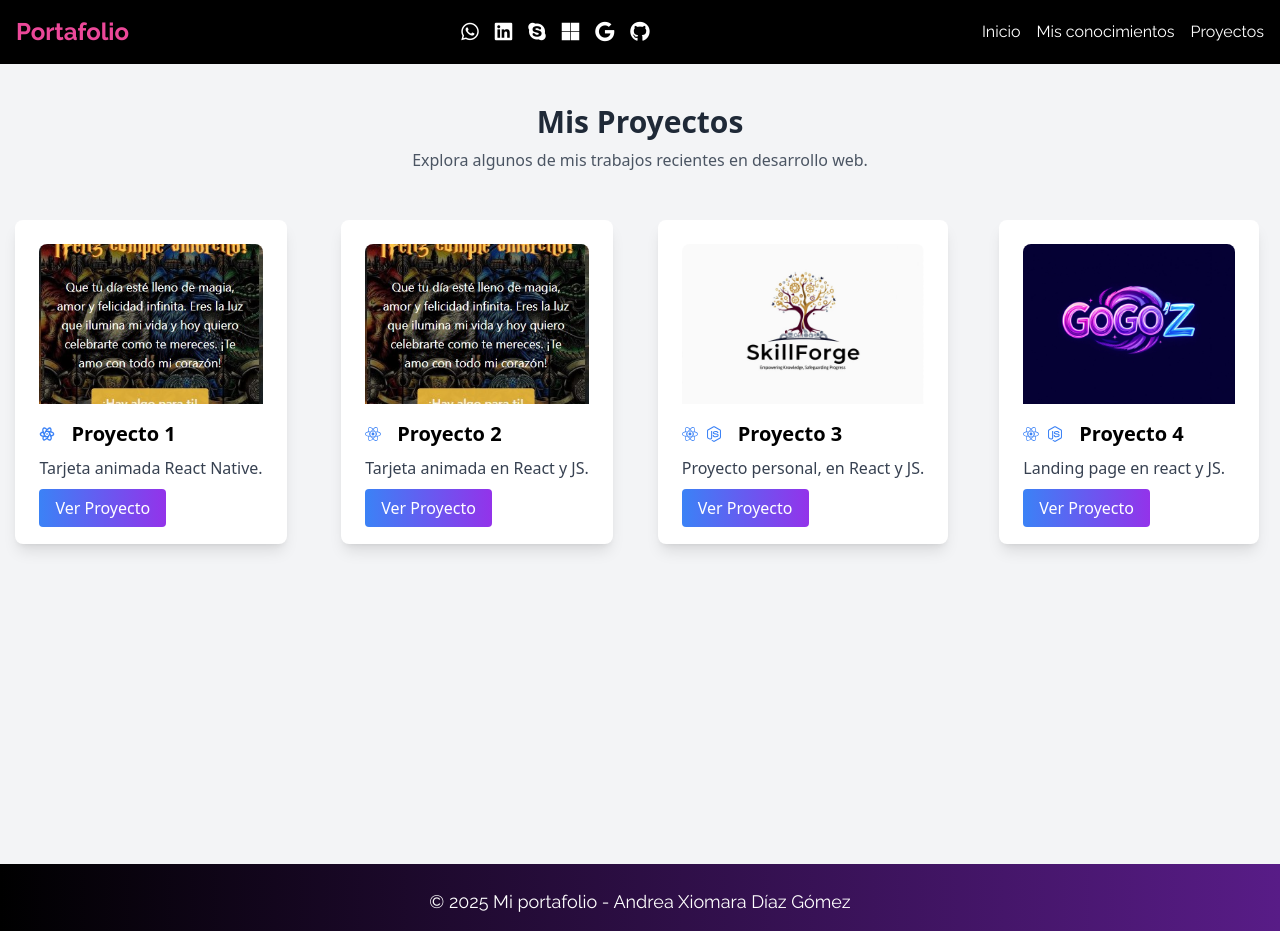
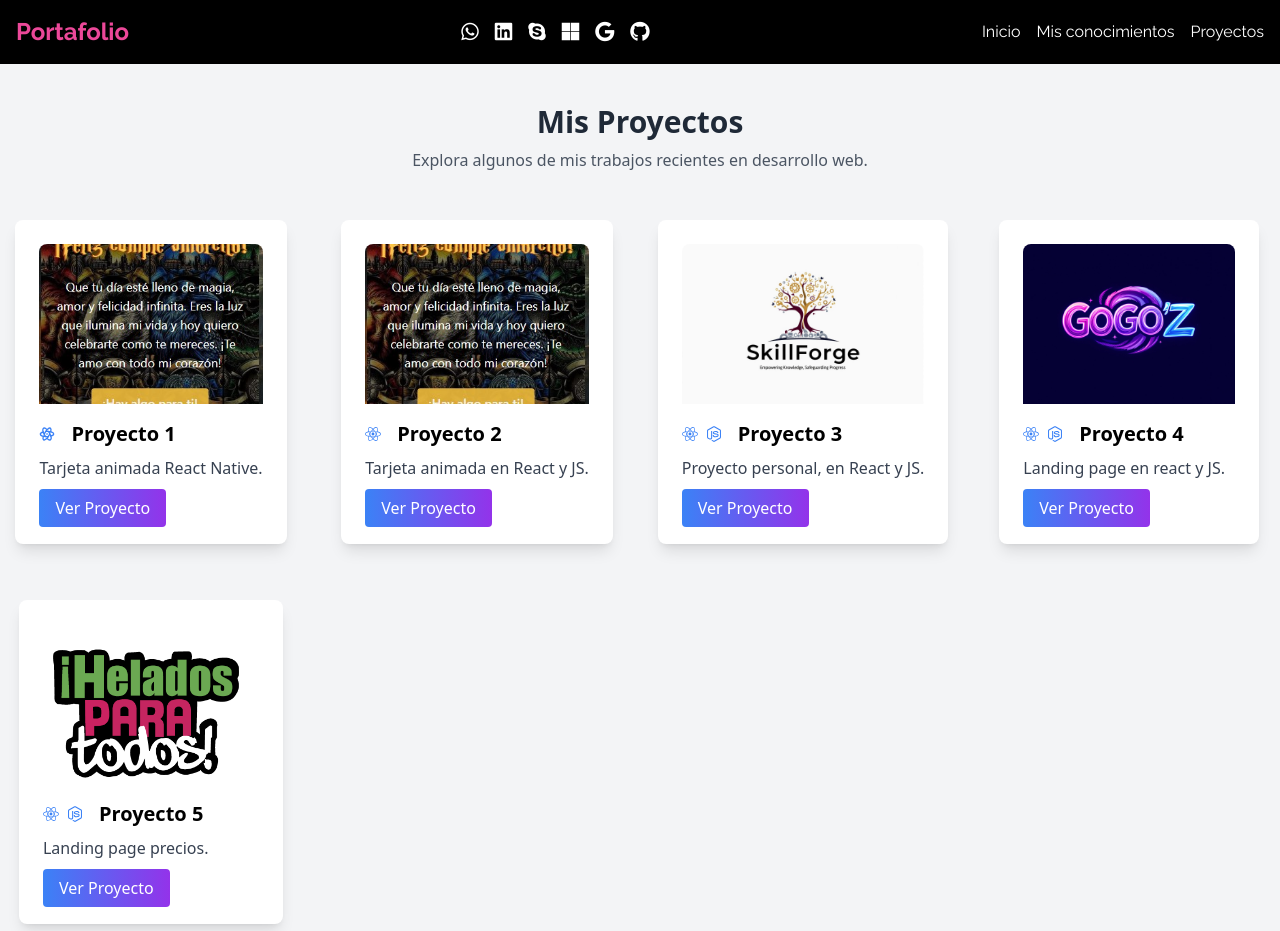
Before and after one commit to desaweb92/Portafolio, a React (Vite) app: page /projects in a window 1280 px wide. Shown: the top 931 px of the page. Built offline with nearby package versions, Linux system fonts and the light colour scheme; a web font is replaced by a local one.

Commit message:
Se agregó proyecto helados para todos

```diff
--- a/src/pages/Projects.jsx
+++ b/src/pages/Projects.jsx
@@ -3,6 +3,7 @@ import ProjectCard from "../components/ProjectCard";
 import TarjetaAnimada from "../assets/images/Tarjeta_animada.jpg";
 import LogoSkillForge from "../assets/images/Logo-SkillForge.jpeg";
 import LogoGogoz from "../assets/images/Imagen-logo.jpg";
+import LogoHPT from "../assets/images/logo.png";
 import { FaReact, FaNodeJs, FaDesktop } from 'react-icons/fa';
 import { TbBrandReactNative } from "react-icons/tb";
 
@@ -36,6 +37,13 @@ const Projects = () => {
       imageSrc: LogoGogoz,
       icons: [FaReact, FaNodeJs], // Icono para el cuarto proyecto
     },
+    {
+      title: "Proyecto 5",
+      description: "Landing page precios.",
+      link: "precios-helados-para-todos.netlify.app",
+      imageSrc: LogoHPT,
+      icons: [FaReact, FaNodeJs], // Icono para el cuarto proyecto
+    },
   ];
 
   return (
```
Also changed, not shown: src/assets/images/logo.png (added).
